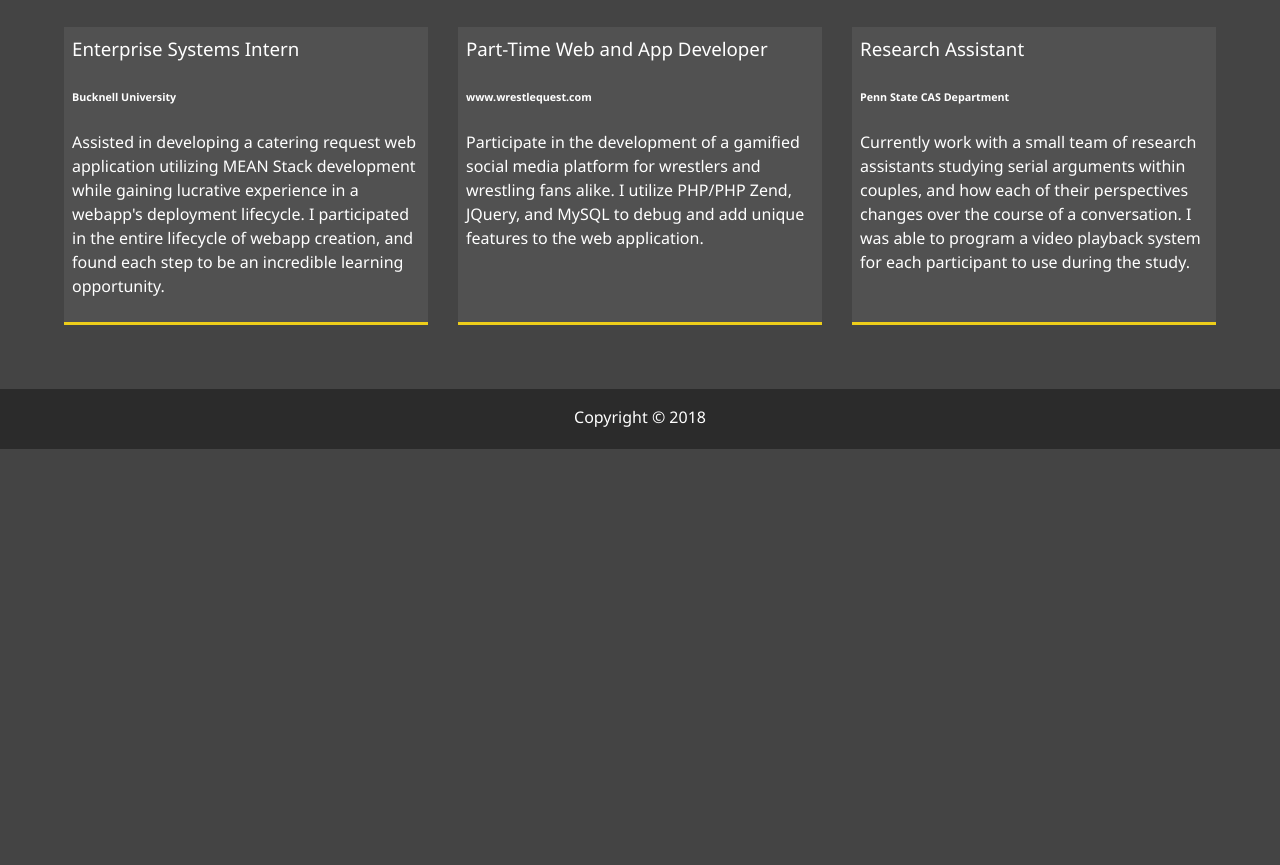
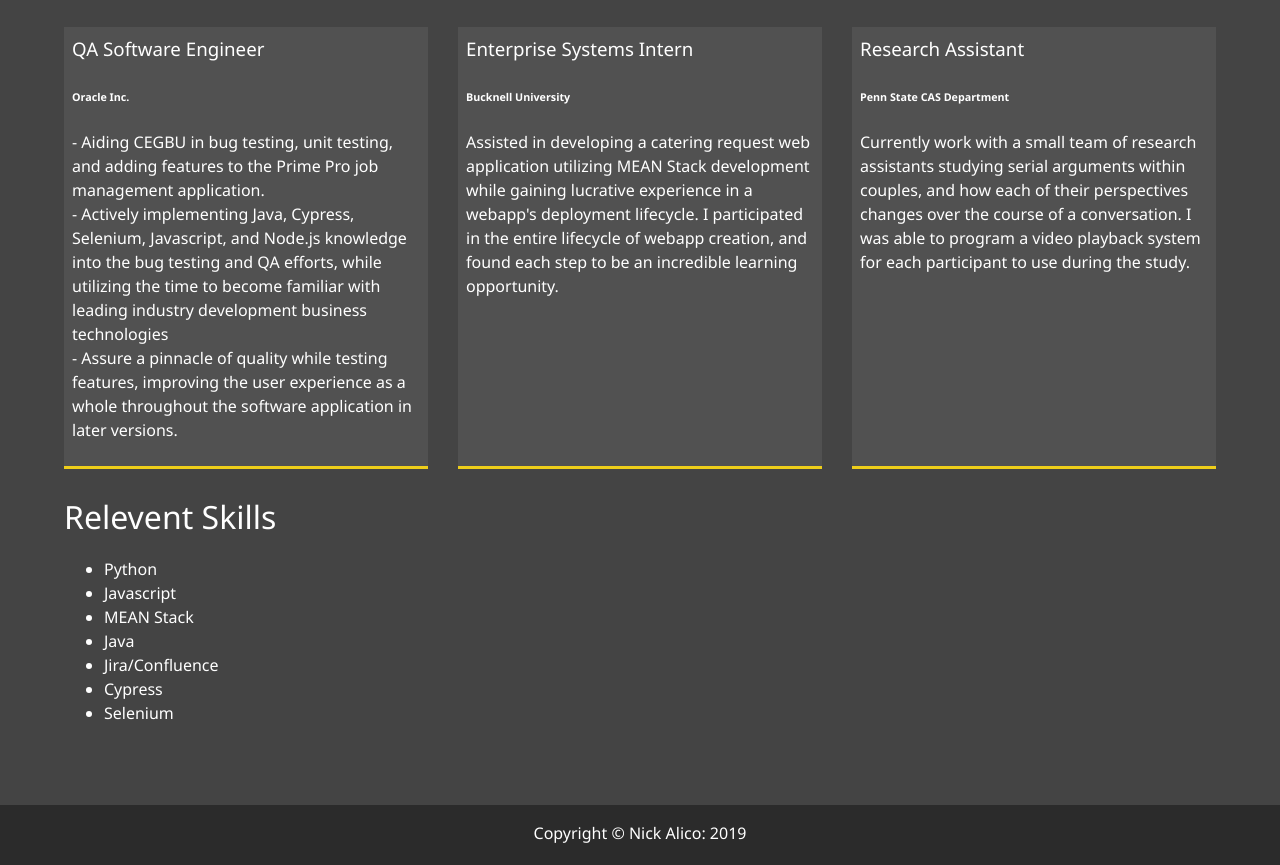
Before and after one commit to nro337/modern_portfolio, a website: page docs/about.html in a window 1280 px wide. Shown: the part 627-1492 px from the top of the page. Before the commit the page ends 1076 px from the top, so only its background shows below. Drawn offline with Linux system fonts and the light colour scheme.

Commit message:
Update 5/18/2019 Projects, Skills

```diff
--- a/docs/about.html
+++ b/docs/about.html
@@ -72,21 +72,23 @@
             </div>
 
             <div class="job job-1">
+                <h3>QA Software Engineer</h3>
+                <h6><a href="https://www.oracle.com/industries/construction-engineering/prime/" target="_blank">Oracle Inc.</a></h6>
+                <p>- Aiding CEGBU in bug testing, unit testing, and adding features to the Prime Pro job management application. <br />
+                    - Actively implementing Java, Cypress, Selenium, Javascript, and Node.js knowledge into the bug testing and QA efforts, while utilizing the
+                    time to become familiar with leading industry development business technologies <br />
+                    - Assure a pinnacle of quality while testing features, improving the user experience as a whole throughout the software
+                    application in later versions.
+                </p>
+            </div>
+
+            <div class="job job-2">
                 <h3>Enterprise Systems Intern</h3>
                 <h6>Bucknell University</h6>
                 <p>Assisted in developing a catering request web application utilizing MEAN Stack development while
                     gaining lucrative experience in a webapp's deployment lifecycle. I participated in the entire
                     lifecycle
                     of webapp creation, and found each step to be an incredible learning opportunity.
-                </p>
-            </div>
-
-            <div class="job job-2">
-                <h3>Part-Time Web and App Developer</h3>
-                <h6><a href="https://www.wrestlequest.com" target="_blank">www.wrestlequest.com</a></h6>
-                <p>Participate in the development of a gamified social media platform for wrestlers and wrestling fans
-                    alike. I utilize
-                    PHP/PHP Zend, JQuery, and MySQL to debug and add unique features to the web application.
                 </p>
             </div>
 
@@ -100,10 +102,27 @@
                 </p>
             </div>
         </div>
+        <br />
+        <div>
+            <h1 class="lm-heading">
+                Relevent Skills
+            </h1>
+            <p>
+                <ul>
+                    <li>Python</li>
+                    <li>Javascript</li>
+                    <li>MEAN Stack</li>
+                    <li>Java</li>
+                    <li>Jira/Confluence</li>
+                    <li>Cypress</li>
+                    <li>Selenium</li>
+                </ul>
+            </p>
+        </div>
     </main>
 
     <footer id="main-footer">
-        Copyright &copy; 2018
+        Copyright &copy; Nick Alico: 2019
     </footer>
 
     <script src="js/main.js"></script>
--- a/package.json
+++ b/package.json
@@ -12,6 +12,6 @@
   "license": "MIT",
   "dependencies": {
     "gh-pages": "^1.2.0",
-    "node-sass": "^4.9.3"
+    "node-sass": "^4.12.0"
   }
 }
```
Also changed, not shown: docs/work.html (+6 -6 lines), docs/img/projects/project3.jpg, docs/img/projects/project4.jpg, 1 other file.
